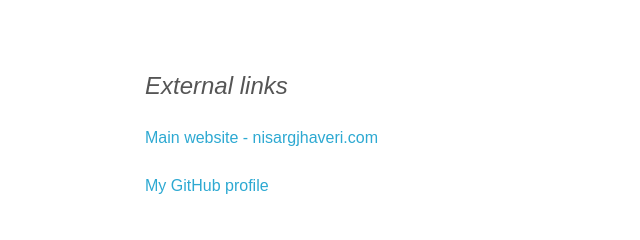
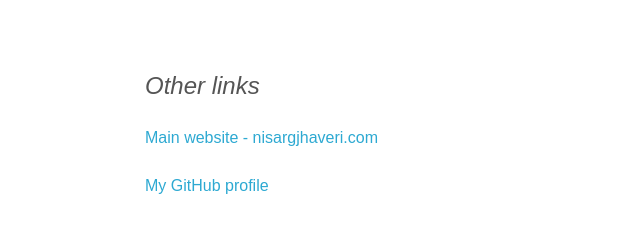
Before and after one commit to nisargjhaveri/nisargjhaveri.github.io, a plain HTML site: page index.html in a window 1280 px wide. Shown: the part 138-378 px from the top of the page, 511-1151 px from the left. Drawn offline with Linux system fonts and the light colour scheme; no server answers.

Commit message:
Minor fixes

```diff
--- a/index.html
+++ b/index.html
@@ -22,7 +22,7 @@
                     <div id="site-list"></div>
                 </section>
                 <section class="column-half">
-                    <h2>External links</h2>
+                    <h2>Other links</h2>
                     <p><a href="http://nisargjhaveri.com">Main website - nisargjhaveri.com</a></p>
                     <p><a href="https://github.com/nisargjhaveri">My GitHub profile</a></p>
                 </section>
```
Also changed, not shown: 1 other file.
